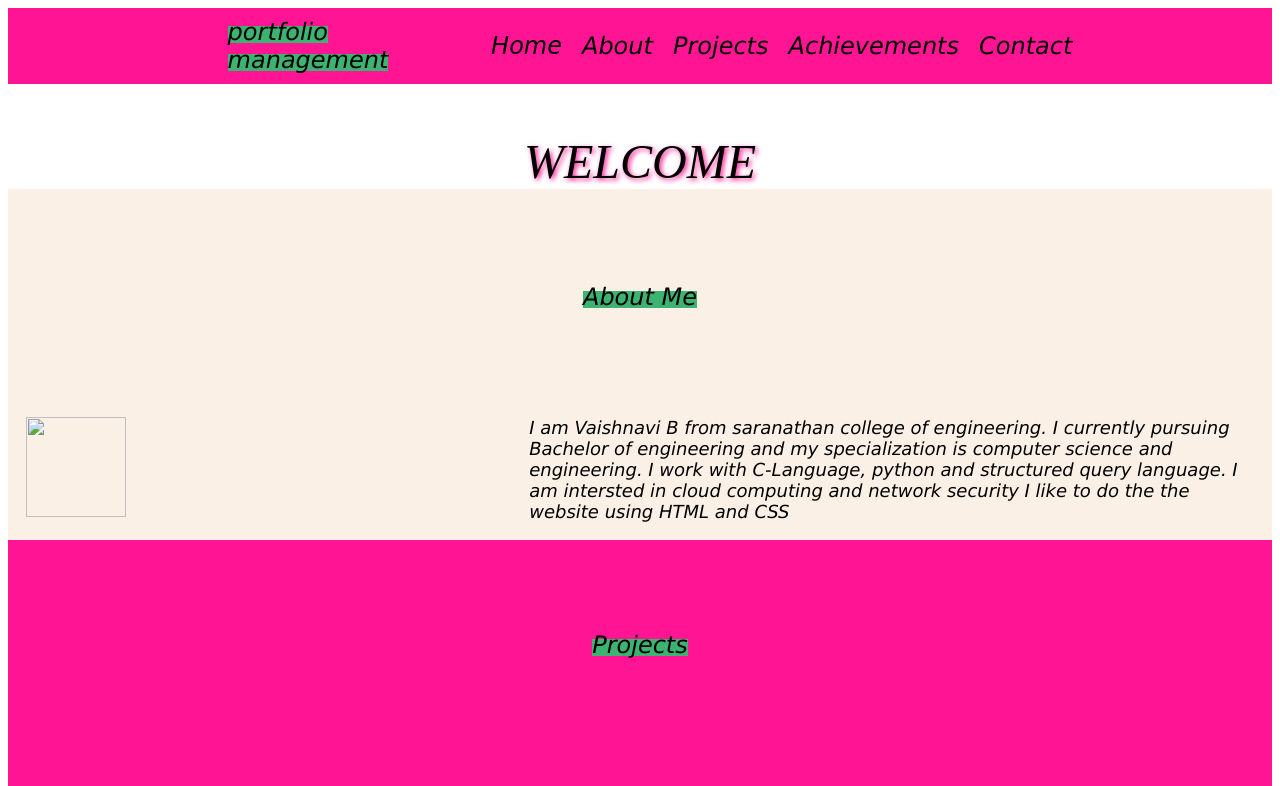
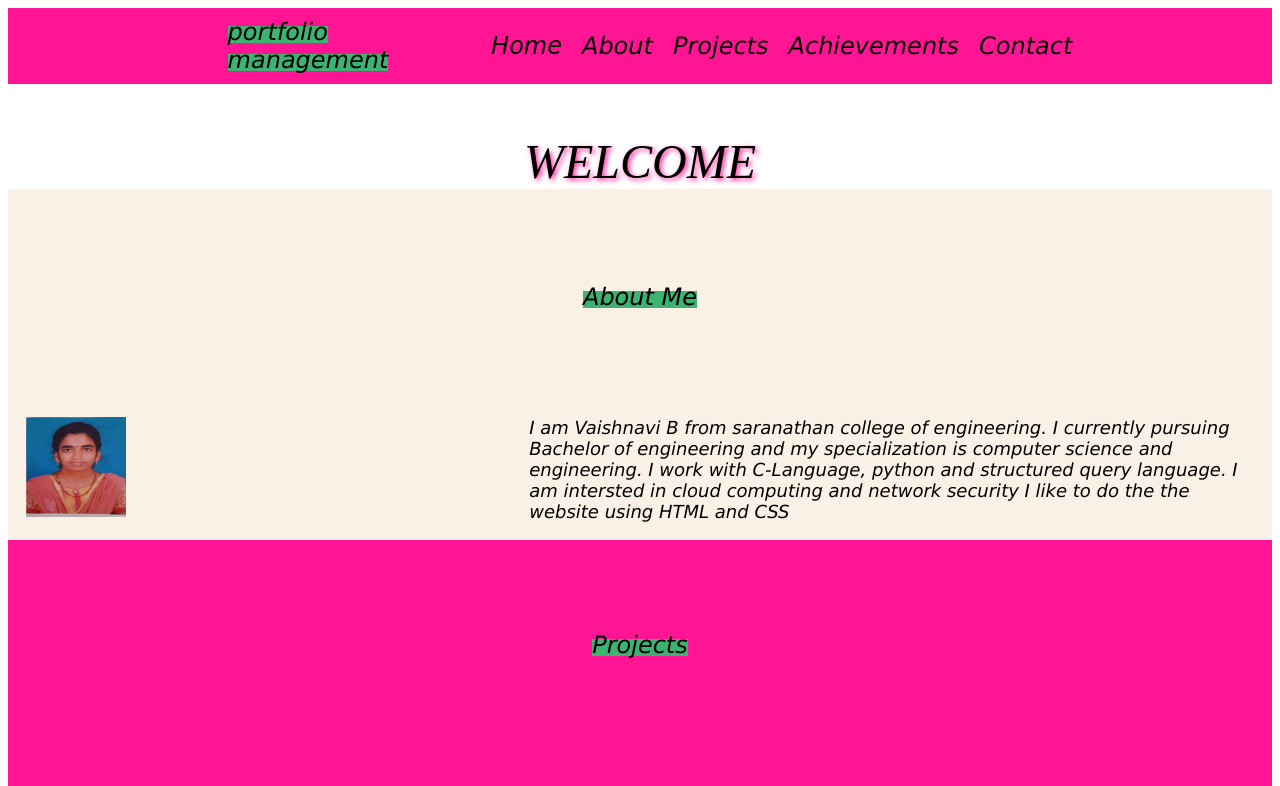
Before and after one commit to vaishnavi-balachandran/portfolio, a plain HTML site: page index.html in a window 1280 px wide. Shown: the top 786 px of the page. Drawn offline with Linux system fonts and the light colour scheme.

Commit message:
Update index.html

```diff
--- a/index.html
+++ b/index.html
@@ -164,7 +164,7 @@ bgcolor:pink;
 
 					<tr>
 						<td width="40%">
-                                                   <img src="vaishu.jpegheight ="200px" width="200px">
+                                                   <img src="vaishu.jpeg" height ="200px" width="200px">
 
 						</td>
 
```
